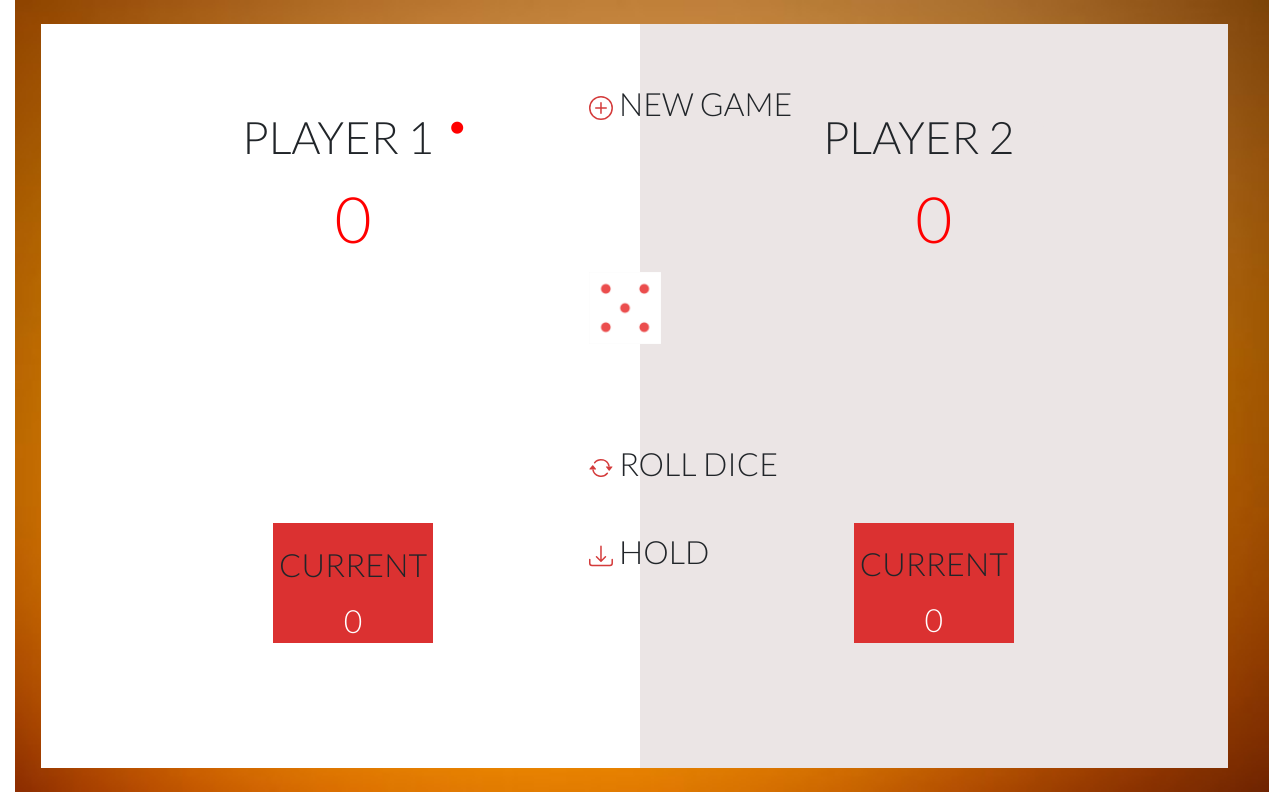
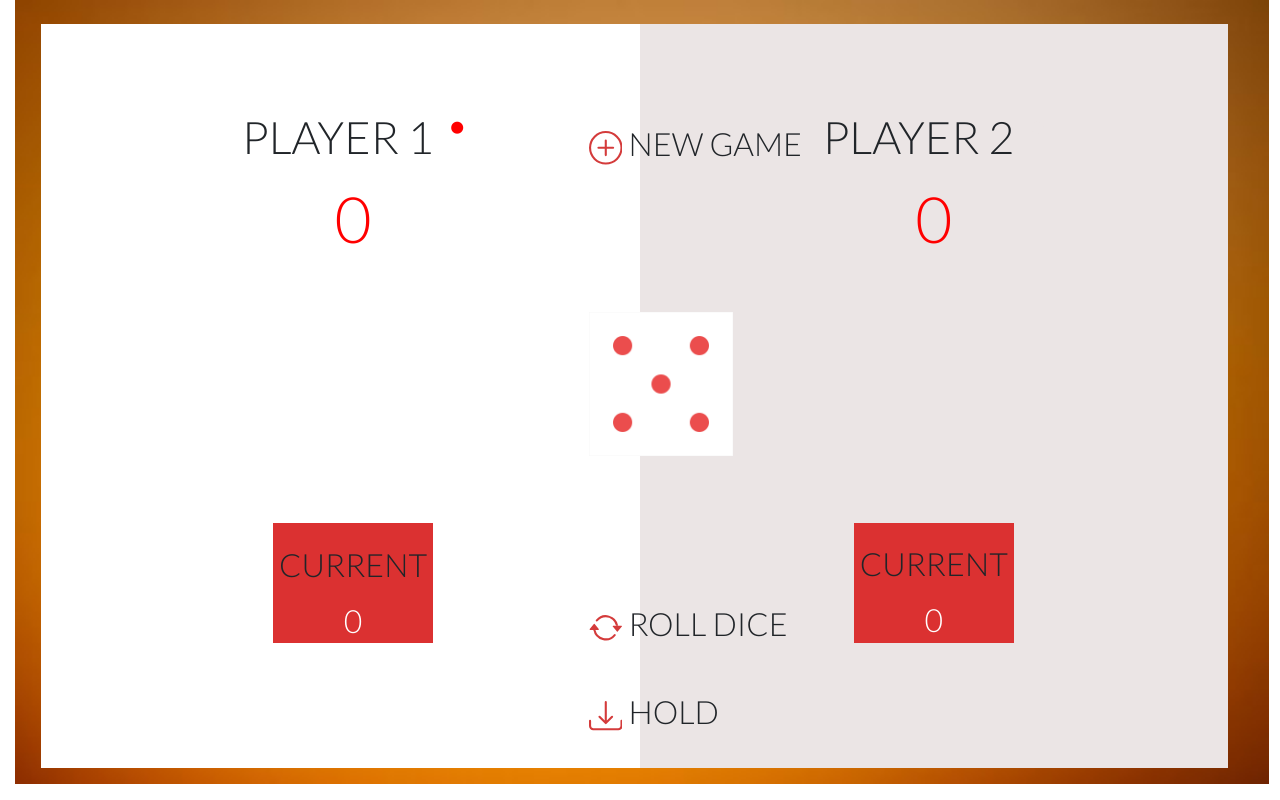
Before and after one commit to OlivierBaldocchi/ProjetDiceGame, a PHP site: page / in a window 1280 px wide. Run offline with PHP 8.4, Linux system fonts and the light colour scheme.

Commit message:
last modif for chrome

```diff
--- a/style.css
+++ b/style.css
@@ -8,7 +8,7 @@ body {
 #back3 {
     position: absolute;
     width: 98%;
-    height: 99%;
+    height: 98%;
 }
 
 #back2 {
@@ -31,7 +31,7 @@ body {
 /*central part + buttons*/
 
 .over {
-    top: 10%;
+    top: 15%;
     left: 46%;
     font-size: 2rem;
     position: fixed;
@@ -39,7 +39,7 @@ body {
 }
 
 #buttonNewGame {
-    width: 5%;
+    width: 7%;
 }
 
 .buttonNewGame {
@@ -47,12 +47,12 @@ body {
 }
 
 #dice {
-    width: 15%;
+    width: 30%;
     margin-top: 18vh;
 }
 
 #buttonRollDice {
-    width: 5%;
+    width: 7%;
 }
 
 .buttonRollDice {
@@ -60,19 +60,19 @@ body {
 }
 
 #buttonHold {
-    width: 5%;
+    width: 7%;
 }
 
 #buttonNewGame:hover {
-    width: 7%;
+    width: 8%;
 }
 
 #buttonRollDice:hover {
-    width: 7%;
+    width: 8%;
 }
 
 #buttonHold:hover {
-    width: 7%;
+    width: 8%;
 }
 
 .buttonHold {
@@ -80,7 +80,7 @@ body {
 }
 
 .margin1 {
-    margin-top: 20%;
+    margin-top: 30%;
 }
 
 .margin2 {
@@ -182,4 +182,7 @@ body {
     .margin2 {
         margin-top: 1vh;
     }
+    .over {
+        top: 20%;
+    }
 }
```
